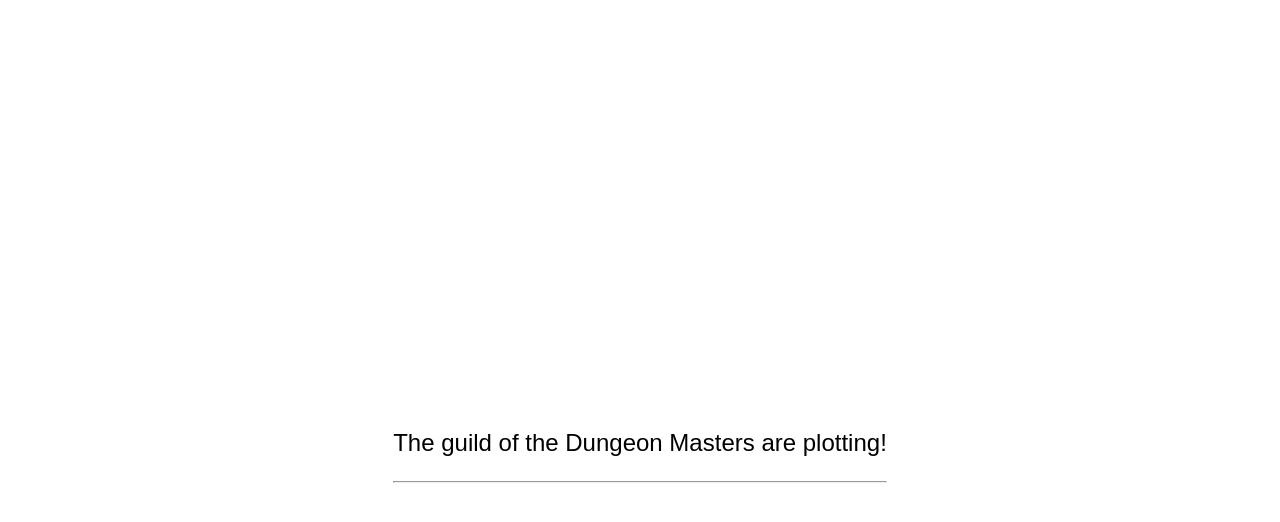
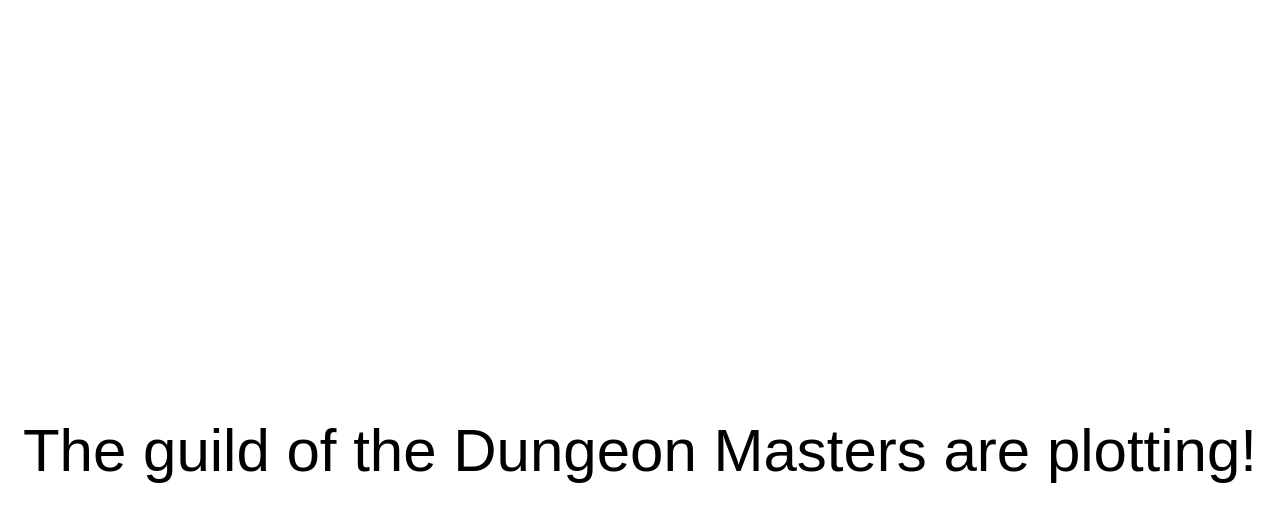
Before and after one commit to The-HoA/the-hoa.github.io, a Jekyll site: the page built from index.md, in a window 1280 px wide. Shown: the top 522 px of the page. Built offline with Jekyll 4.4.1, drawn with Linux system fonts in a browser that asks for light colours; some web fonts are replaced.

Commit message:
font updates

```diff
--- a/_layouts/default.html
+++ b/_layouts/default.html
@@ -11,21 +11,16 @@
             justify-content: center;
             align-items: center;
             font-family: "Bungee Tint", sans-serif;
-            font-size: 24px;
+            font-size: 60px;
         }
     </style>
 </head>
 
 <body>
   <div class="container">
-
     <main>
       {{ content }}
     </main>
-
-    <footer>
-      <hr>
-    </footer>
   </div>
 </body>
 </html>
```
